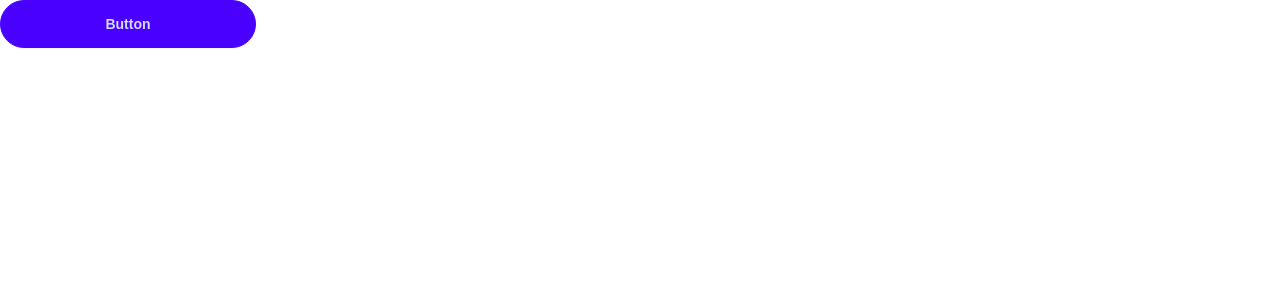
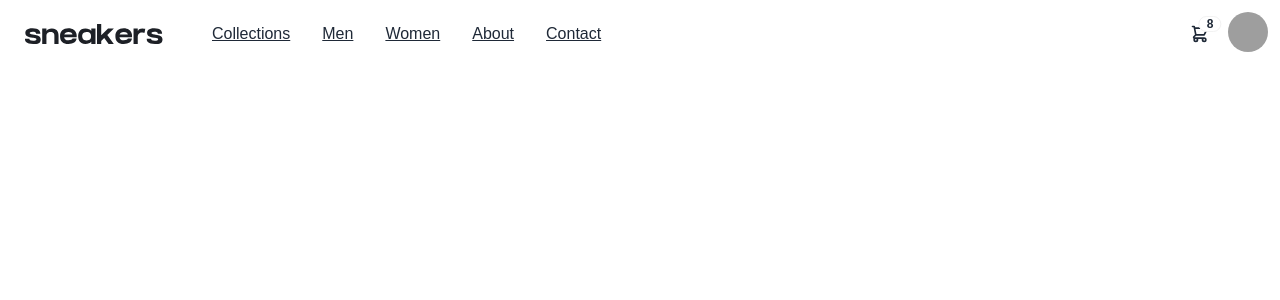
Before and after one commit to Clinton-dev/ecommerce-product-page, a React (Vite) app: page / in a window 1280 px wide. Shown: the top 300 px of the page. Built offline with nearby package versions, Linux system fonts and the light colour scheme; grey boxes are pictures that could not be loaded.

Commit message:
Add navbar

```diff
--- a/src/App.jsx
+++ b/src/App.jsx
@@ -1,10 +1,11 @@
 import { useState } from "react";
-import "./App.css";
+
+import Navbar from "./Navbar";
 
 function App() {
   return (
     <>
-      <button className="btn btn-primary w-64 rounded-full ">Button</button>
+      <Navbar />
     </>
   );
 }
--- /dev/null
+++ b/src/Navbar.jsx
@@ -0,0 +1,98 @@
+import React from "react";
+
+function Navbar() {
+  return (
+    <div className="navbar justify-around bg-base-100">
+      <div className="flex-none mr-8">
+        <a className="btn btn-ghost text-xl">
+          <img src="./logo.svg" alt="" />
+        </a>
+      </div>
+      <div className="flex-auto gap-x-8">
+        <a href="#" className="link">
+          Collections
+        </a>
+        <a href="#" className="link">
+          Men
+        </a>
+        <a href="#" className="link">
+          Women
+        </a>
+        <a href="#" className="link">
+          About
+        </a>
+        <a href="#" className="link">
+          Contact
+        </a>
+      </div>
+      <div className="flex-none">
+        <div className="dropdown dropdown-end">
+          <div tabIndex={0} role="button" className="btn btn-ghost btn-circle">
+            <div className="indicator">
+              <svg
+                xmlns="http://www.w3.org/2000/svg"
+                className="h-5 w-5"
+                fill="none"
+                viewBox="0 0 24 24"
+                stroke="currentColor"
+              >
+                <path
+                  strokeLinecap="round"
+                  strokeLinejoin="round"
+                  strokeWidth="2"
+                  d="M3 3h2l.4 2M7 13h10l4-8H5.4M7 13L5.4 5M7 13l-2.293 2.293c-.63.63-.184 1.707.707 1.707H17m0 0a2 2 0 100 4 2 2 0 000-4zm-8 2a2 2 0 11-4 0 2 2 0 014 0z"
+                />
+              </svg>
+              <span className="badge badge-sm indicator-item">8</span>
+            </div>
+          </div>
+          <div
+            tabIndex={0}
+            className="mt-3 z-[1] card card-compact dropdown-content w-52 bg-base-100 shadow"
+          >
+            <div className="card-body">
+              <span className="font-bold text-lg">8 Items</span>
+              <span className="text-info">Subtotal: $999</span>
+              <div className="card-actions">
+                <button className="btn btn-primary btn-block">View cart</button>
+              </div>
+            </div>
+          </div>
+        </div>
+        <div className="dropdown dropdown-end">
+          <div
+            tabIndex={0}
+            role="button"
+            className="btn btn-ghost btn-circle avatar"
+          >
+            <div className="w-10 rounded-full">
+              <img
+                alt="Tailwind CSS Navbar component"
+                src="https://daisyui.com/images/stock/photo-1534528741775-53994a69daeb.jpg"
+              />
+            </div>
+          </div>
+          <ul
+            tabIndex={0}
+            className="menu menu-sm dropdown-content mt-3 z-[1] p-2 shadow bg-base-100 rounded-box w-52"
+          >
+            <li>
+              <a className="justify-between">
+                Profile
+                <span className="badge">New</span>
+              </a>
+            </li>
+            <li>
+              <a>Settings</a>
+            </li>
+            <li>
+              <a>Logout</a>
+            </li>
+          </ul>
+        </div>
+      </div>
+    </div>
+  );
+}
+
+export default Navbar;
--- a/tailwind.config.js
+++ b/tailwind.config.js
@@ -21,5 +21,8 @@
       base: ["16px", "1.5"],
     },
   },
+  daisyui: {
+    themes: ["light"],
+  },
   plugins: [require("daisyui")],
 };
```
Also changed, not shown: src/App.css (deleted).
